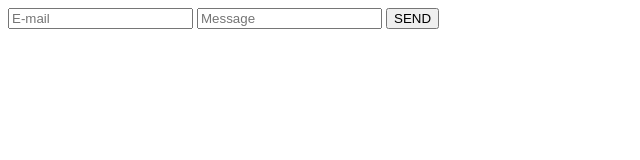
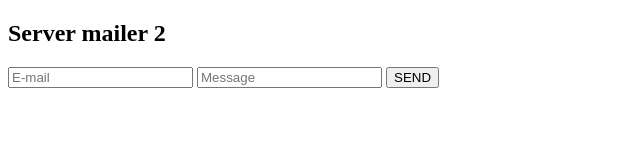
Before and after one commit to andrzej-stasinski/server-send-mailers-from-form, a website: page public/index.html in a window 1280 px wide. Shown: the whole page, without its empty margins (0-640 px from the left). Drawn offline with Linux system fonts and the light colour scheme.

Commit message:
server 2

```diff
--- a/public/index.html
+++ b/public/index.html
@@ -12,6 +12,7 @@
         action="message"
         method="get"
     > -->
+    <h2>Server mailer 2</h2>
     <form
         class="contact-form"
     >
```
